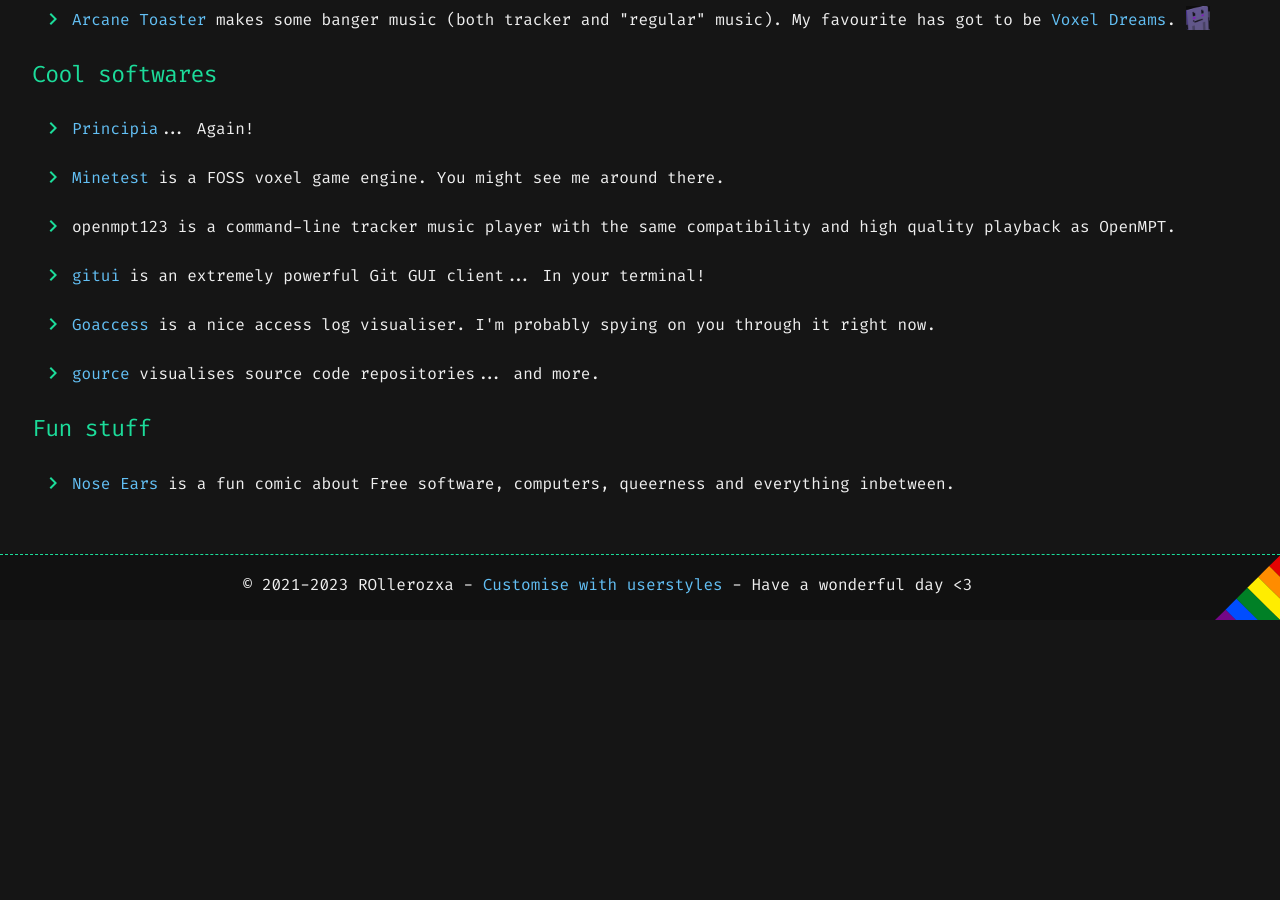
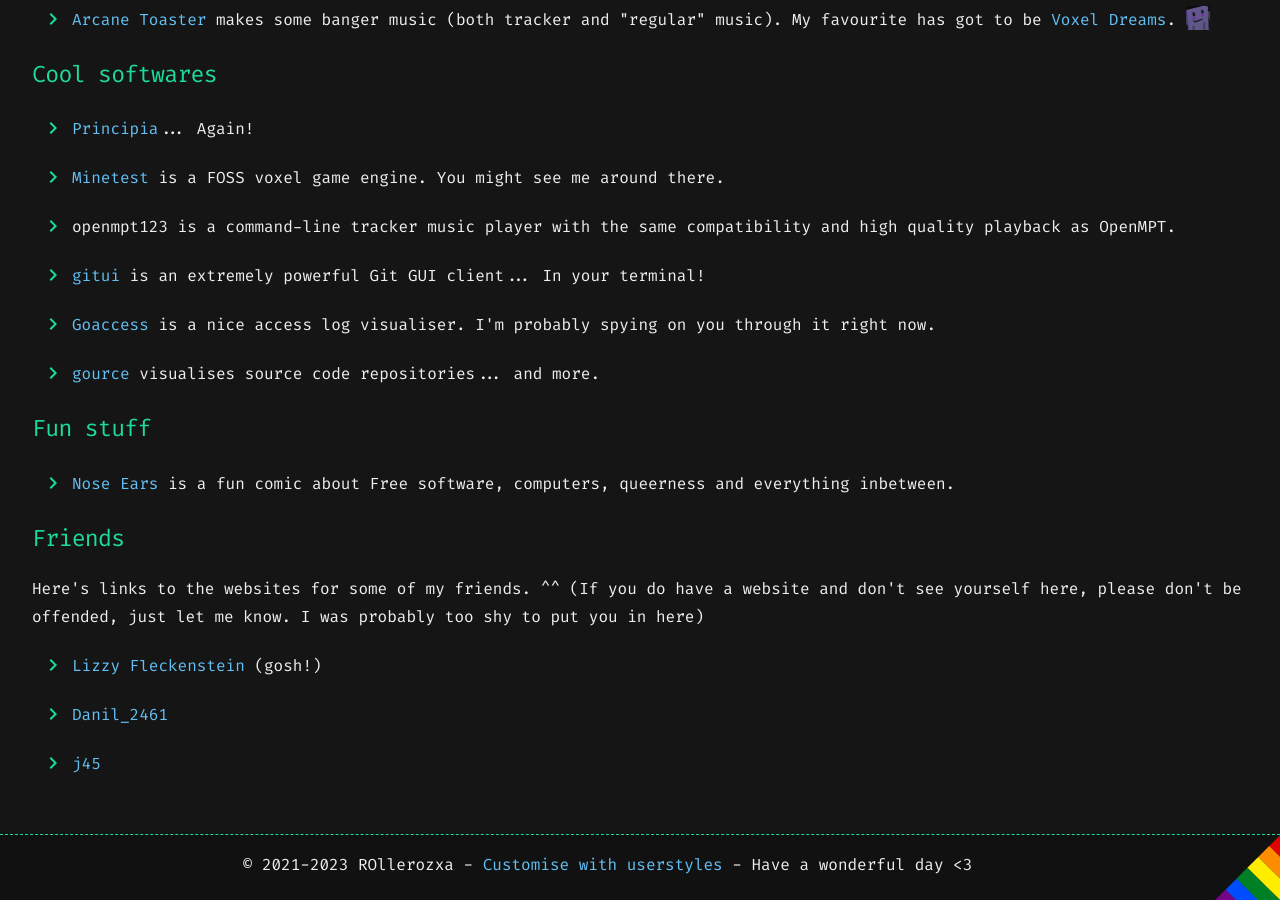
Before and after one commit to rollerozxa/voxelmanip.se, a Jekyll site: the page built from links.md, in a window 1280 px wide and 900 px high, scrolled down 951 px. Built offline with Jekyll 4.4.1, drawn with Linux system fonts in a browser that asks for light colours; some web fonts are replaced; before the commit the page ends 1571 px from its top, so only the background shows below that.

Commit message:
Add friends to links page

```diff
--- a/links.md
+++ b/links.md
@@ -43,3 +43,12 @@
 
 ## Fun stuff
 - [Nose Ears](https://wuzzy.neocities.org) is a fun comic about Free software, computers, queerness and everything inbetween.
+
+## Friends
+Here's links to the websites for some of my friends. ^^ (If you do have a website and don't see yourself here, please don't be offended, just let me know. I was probably too shy to put you in here)
+
+- [Lizzy Fleckenstein](https://lizzy.rs/?style=dark.css) (gosh!)
+
+- [Danil_2461](https://danil.voxelmanip.se/)
+
+- [j45](https://j1233.minetest.land/)
```
